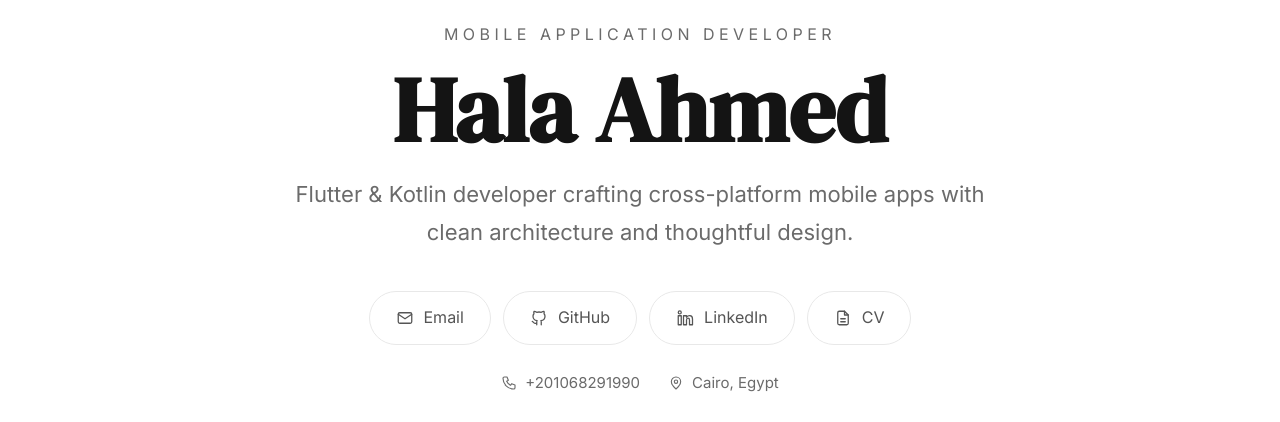
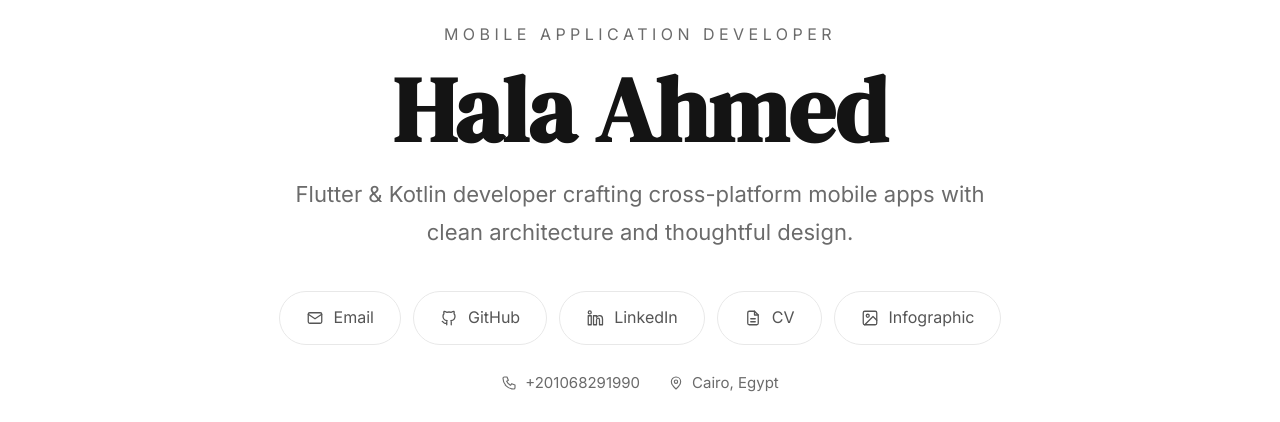
Before and after one commit to HalaAhmed02/HalaAhmed02.github.io, a plain HTML site: page index.html in a window 1280 px wide. Shown: the part 378-800 px from the top of the page. Drawn offline with Linux system fonts and the light colour scheme.

Commit message:
Add files via upload

```diff
--- a/index.html
+++ b/index.html
@@ -60,8 +60,8 @@ h3.t{font:700 clamp(21px,2.6vw,26px)/1.2 var(--serif)}
 footer{border-top:1px solid var(--line);text-align:center;color:var(--mute);font-size:13px;padding:28px var(--pad) calc(28px + env(safe-area-inset-bottom,0px))}
 @media (max-width:900px){.sk{grid-template-columns:repeat(2,1fr)}}
 @media (max-width:680px){.sk,.two{grid-template-columns:1fr}.nav{height:64px}}
-@media (max-width:640px){.pills{gap:8px}.pill{padding:11px 16px;font-size:14.5px;gap:8px}}
-@media (max-width:420px){.pills{gap:6px}.pill{padding:10px 11px;font-size:12.5px;gap:5px;min-height:44px}.pill svg{width:14px;height:14px}}
+@media (max-width:900px){.pills{gap:8px}.pill{padding:11px 16px;font-size:14.5px;gap:8px}}
+@media (max-width:640px){.pills{flex-wrap:wrap;gap:8px}.pill{padding:10px 14px;font-size:14px;gap:7px;min-height:44px}.pill svg{width:15px;height:15px}}
 @media (prefers-reduced-motion:reduce){.in{animation:none}html{scroll-behavior:auto}}
 </style></head><body>
 <header><div class="wrap nav"><a class="logo" href="#top">Hala Ahmed</a><nav><a href="#skills">Skills</a><a href="#projects">Projects</a><a href="#experience">Experience</a></nav></div></header>
@@ -76,6 +76,7 @@ footer{border-top:1px solid var(--line);text-align:center;color:var(--mute);font
   <a class="pill" href="https://github.com/HalaAhmed02" target="_blank" rel="noopener"><svg width="18" height="18" viewBox="0 0 24 24" fill="none" stroke="currentColor" stroke-width="1.700" stroke-linecap="round" stroke-linejoin="round" aria-hidden="true"><path d="M9 19c-4 1.5-4-2-6-2.5m12 4.5v-3.5c0-1 .1-1.400-.5-2 2.800-.3 5.500-1.400 5.500-6a4.600 4.600 0 0 0-1.300-3.200 4.200 4.200 0 0 0-.1-3.200s-1.100-.3-3.500 1.300a12 12 0 0 0-6.200 0C6.500 2.800 5.400 3.100 5.400 3.100a4.200 4.200 0 0 0-.1 3.200A4.600 4.600 0 0 0 4 9.500c0 4.600 2.700 5.700 5.500 6-.6.600-.6 1.200-.5 2V21"/></svg>GitHub</a>
   <a class="pill" href="https://linkedin.com/in/halaahmedramadan" target="_blank" rel="noopener"><svg width="18" height="18" viewBox="0 0 24 24" fill="none" stroke="currentColor" stroke-width="1.700" stroke-linecap="round" stroke-linejoin="round" aria-hidden="true"><rect x="3" y="9" width="4" height="12"/><circle cx="5" cy="4.500" r="2"/><path d="M10 9h4v2c1-1.500 2.500-2.300 4.500-2.200 2.500.1 3.500 1.700 3.500 4.500V21h-4v-6.500c0-1.500-.6-2.300-2-2.300s-2 1-2 2.500V21h-4z"/></svg>LinkedIn</a>
   <a class="pill" href="https://drive.google.com/file/d/1_0k7mGBHHXzgAlU1SFaNhWkFT6ecggs5/view?usp=sharing" target="_blank" rel="noopener"><svg width="18" height="18" viewBox="0 0 24 24" fill="none" stroke="currentColor" stroke-width="1.700" stroke-linecap="round" stroke-linejoin="round" aria-hidden="true"><path d="M14 3H7a2 2 0 0 0-2 2v14a2 2 0 0 0 2 2h10a2 2 0 0 0 2-2V8z"/><path d="M14 3v5h5M9 13h6M9 17h6"/></svg>CV</a>
+  <a class="pill" href="https://drive.google.com/file/d/1AsUhuv_XmDnNvDfIHp1oc8V6KkXCn6dT/view?usp=sharing" target="_blank" rel="noopener"><svg width="18" height="18" viewBox="0 0 24 24" fill="none" stroke="currentColor" stroke-width="1.700" stroke-linecap="round" stroke-linejoin="round" aria-hidden="true"><rect x="3" y="3" width="18" height="18" rx="2"/><circle cx="9" cy="9" r="2"/><path d="m21 15-5-5L5 21"/></svg>Infographic</a>
  </div>
  <div class="info"><a href="tel:+201068291990"><svg width="16" height="16" viewBox="0 0 24 24" fill="none" stroke="currentColor" stroke-width="1.700" stroke-linecap="round" stroke-linejoin="round" aria-hidden="true"><path d="M5 3h4l2 5-2.500 1.500a11 11 0 0 0 6 6L16 13l5 2v4a2 2 0 0 1-2 2A16 16 0 0 1 3 5a2 2 0 0 1 2-2z"/></svg>+201068291990</a><span><svg width="16" height="16" viewBox="0 0 24 24" fill="none" stroke="currentColor" stroke-width="1.700" stroke-linecap="round" stroke-linejoin="round" aria-hidden="true"><path d="M12 21s-7-6.200-7-11a7 7 0 0 1 14 0c0 4.800-7 11-7 11z"/><circle cx="12" cy="10" r="2.500"/></svg>Cairo, Egypt</span></div>
  <a class="down" href="#skills" aria-label="Scroll down"><svg width="22" height="22" viewBox="0 0 24 24" fill="none" stroke="currentColor" stroke-width="1.700" stroke-linecap="round" stroke-linejoin="round" aria-hidden="true"><path d="M12 5v14m-6-6 6 6 6-6"/></svg></a>
```
